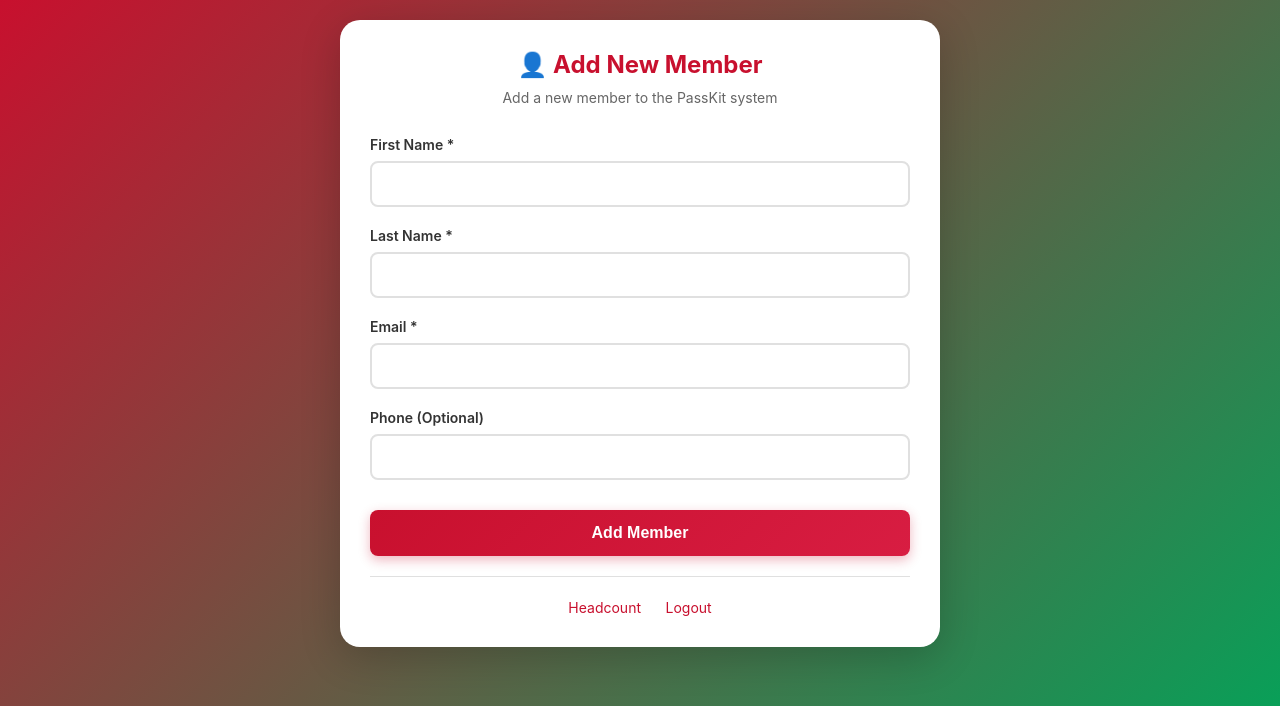
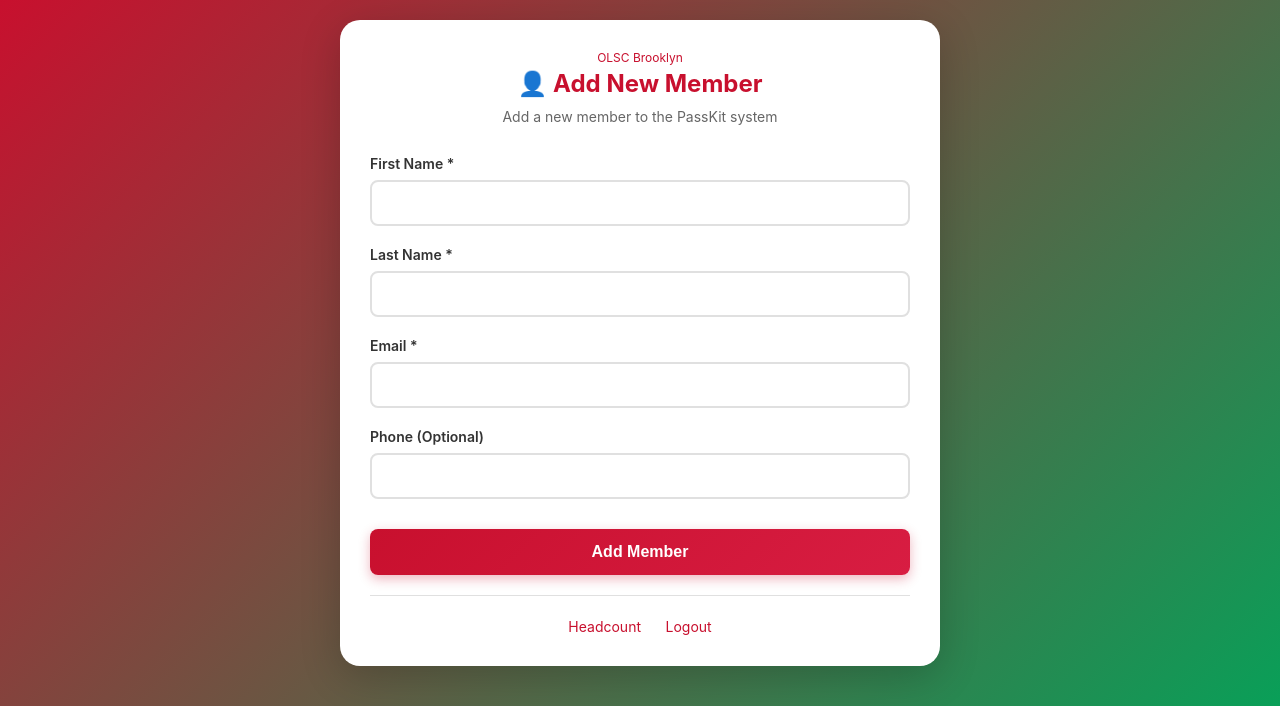
Before and after one commit to teotauy/OLSCDig, a Flask app: page /add-member in a window 1280 px wide. Shown: the top 706 px of the page. Run offline with Flask 3, Linux system fonts and the light colour scheme; the visitor is signed in with stand-in values (Sample User, id 1).

Commit message:
Brand header: show OLSC Brooklyn on admin pages
Co-authored-by: Cursor <cursoragent@cursor.com>

```diff
--- a/templates/add_member.html
+++ b/templates/add_member.html
@@ -182,6 +182,7 @@
 <body>
     <div class="container">
         <div class="header">
+            <p style="font-size: 12px; color: #c8102e; margin-bottom: 4px;">OLSC Brooklyn</p>
             <h1>👤 Add New Member</h1>
             <p>Add a new member to the PassKit system</p>
         </div>
--- a/templates/update_match.html
+++ b/templates/update_match.html
@@ -186,6 +186,7 @@
 <body>
     <div class="container">
         <div class="header">
+            <p style="font-size: 12px; color: #c8102e; margin-bottom: 4px;">OLSC Brooklyn</p>
             <h1>⚽ Update Next Match</h1>
             <p>Update all passes with the next Liverpool match</p>
         </div>
```
